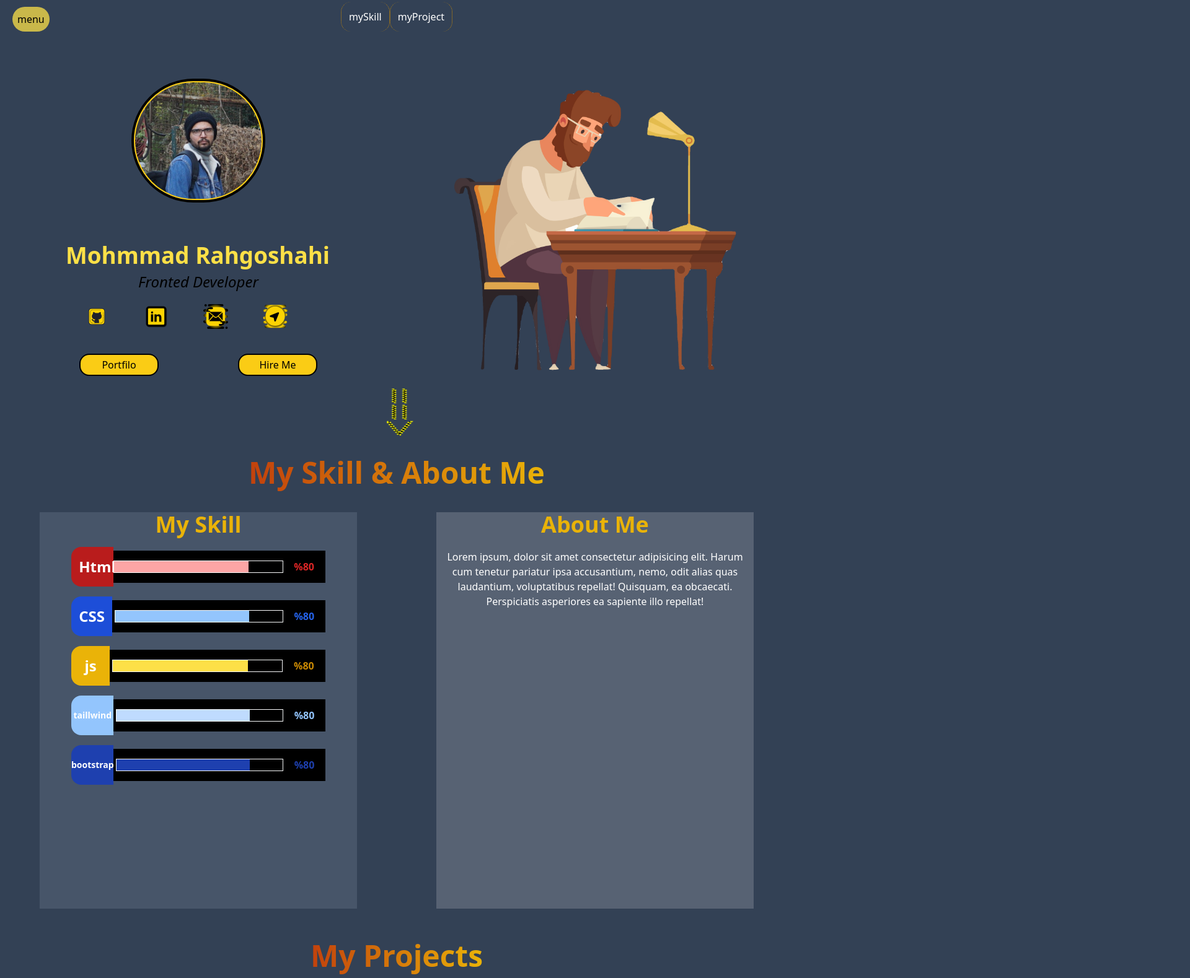
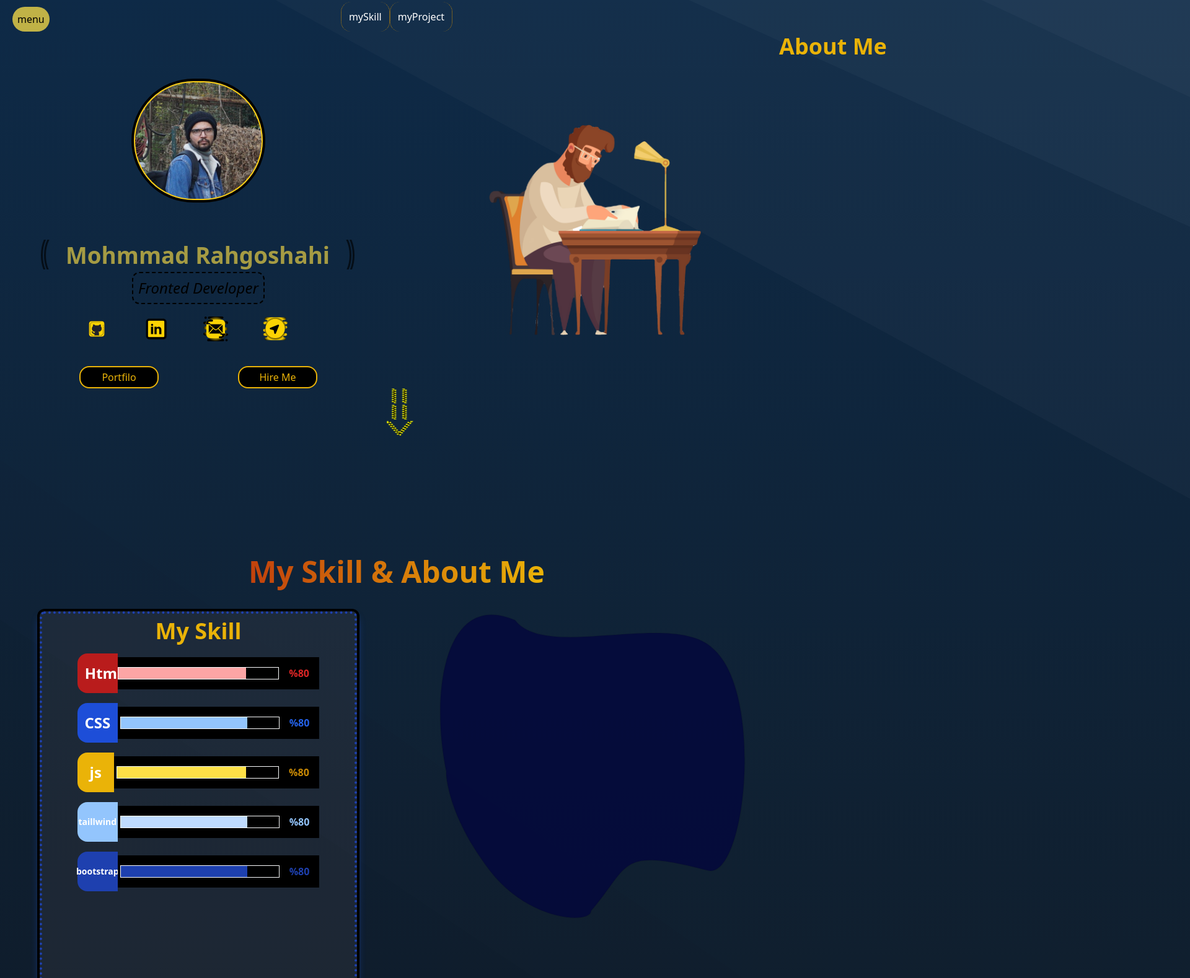
Before and after one commit to mohmmadView/ProjectPortoFile, a website: page index.html in a window 1280 px wide. Shown: the part 9-1588 px from the top of the page at 62% size, 1920 px wide, since content can reach past the window. Drawn offline with nearby package versions, Linux system fonts and the light colour scheme.

Commit message:
aboutUpdate

```diff
--- a/index.html
+++ b/index.html
@@ -10,7 +10,7 @@
     <link rel="stylesheet" href="./node_modules/animate.css/animate.min.css">
 </head>
 
-<body class="bg-slate-700 bg-cover ">
+<body class=" ">
 
 
      <header class="w-4/5 mx-auto mt-3">
@@ -39,7 +39,8 @@
 
     <main>
  <div class="w-full  grid grid-cols-2  animate__animated animate__zoomIn">
-  <div class="col h-36">
+  <div>
+  <div class="col  h-36">
            <!--! imageProfile -->
     <div class="flex mb-12 mt-16 justify-center">
   <div class=" w-52 h-48 bg-[url('/backgrand/me3project.jpg')] bg-cover mt-4 ring-4 ring-black rounded-full border-2  border-yellow-400 relative z-20"></div>
@@ -49,13 +50,13 @@
 <!--? TitleName -->
 <div class="flex flex-col 2xl:mt-10">
 
-<h1 class="text-yellow-300 font-bold text-3xl text-center mt-4 ml6">
+<h1 class="text-yellow-300  font-bold text-3xl text-center mt-4 ml6">
  <span class="text-wrapper" >
-   <span class="letters ">Mohmmad Rahgoshahi</span>
+   <span class="letters  p-8 rounded-full  border-double border-8 border-black  ">Mohmmad Rahgoshahi</span>
  </span> </h1>
 
-<h1 class="ml1 relative">
-<div class="text-black text-center italic mb-3 text-2xl letters "> Fronted Developer</div>
+<h1 class="ml1 relative flex justify-center">
+<span class="text-black text-center italic mb-3 text-2xl letters  border-black border-2 border-dashed p-2 rounded-xl "> Fronted Developer</>
 </h1>
 <!--? TitleName -->
 <!--* ICON -->
@@ -154,20 +155,20 @@
 <!--* ICON -->
 </div>
 <div   class="flex justify-evenly 2xl:mt-20 mt-8">
-<div class="w-32 2xl:w-44 2xl:p-3 border-2 border-black p-1 rounded-2xl text-center text-black bg-yellow-400 ">Portfilo</div>
-<div class="w-32 2xl:w-44 2xl:p-3 border-2 border-black p-1 rounded-2xl text-center text-black bg-yellow-400" >Hire Me</div>
+<div class="w-32 2xl:w-44 2xl:p-3 border-2 border-yellow-500 p-1 rounded-2xl text-center text-yellow-500 bg-black ">Portfilo</div>
+<div class="w-32 2xl:w-44 2xl:p-3 border-2 border-yellow-500 p-1 rounded-2xl text-center text-yellow-500 bg-black" >Hire Me</div>
 </div>
   </div>
-
+  </div>
 <!-- ?img_libaryBook -->
 
-  <div class="col h-auto   ">
-<img src="./backgrand/librarybook.png"  class="w-full max-h-screen object-top" alt="">
+  <div class="w-full p-20 pb-48 h-screen">
+<img src="./backgrand/librarybook.png"  class="" alt="">
 
   </div>
 </div>
   <!--?================== svg-Arrow ==================-->
-<div class="w-full absolute bottom-10 flex justify-center animate__animated animate__backInUp text-white max-xl:bottom-0">
+<div class="w-full absolute bottom-10 flex justify-center animate__animated animate__backInUp  text-white max-xl:bottom-0">
   <svg width="80px" height="130px" viewBox="0 0 100 180" id="SVGRoot" version="1.1" enable-background="new" xmlns="http://www.w3.org/2000/svg" xmlns:xlink="http://www.w3.org/1999/xlink">
     <defs>
       <rect height="53.12819" id="rect862" width="71.57005" x="226.00165" y="24.10057"/>
@@ -212,9 +213,9 @@
 </div>
 <div class="w-full h-full  grid  grid-cols-2 ">
 
-  <div id="mySkill"  class="animate__animated bg-slate-600 mx-auto w-4/5 h-4/5" >
+  <div id="mySkill"  class="animate__animated p-2 rounded-lg border-4 border-blue-800 border-dotted ring-4 ring-black bg-zinc-700/30 shadow-lg shadow-blue-700 hover:shadow-xl hover:shadow-blue-800 mx-auto w-4/5 h-4/5" >
 
-<h1 class="w-full text-4xl text-yellow-500 font-bold text-center ">My Skill</h1>
+<h1 class="w-full text-4xl text-yellow-500 font-bold text-center">My Skill</h1>
           <!--! Skill Html -->
 
   <div class="w-full flex justify-center ">
@@ -304,15 +305,13 @@
 <!--! About Me -->
 <!--------------->
 
-<div id="AboutMe" class="animate__animated  bg-gray-200/20  w-4/5 h-4/5 mx-auto">
-<h1 class="w-full text-4xl mb-5 text-yellow-500 font-bold text-center">About Me</h1>
-<div class="w-full h-full flex justify-center">
-  <p class="w-full h-full text-white text-center">
-Lorem ipsum, dolor sit amet consectetur adipisicing elit. Harum cum tenetur pariatur ipsa accusantium,
- nemo, odit alias quas laudantium, voluptatibus repellat! Quisquam, ea obcaecati.
-  Perspiciatis asperiores ea sapiente illo repellat!
-</p>
-</div>
+<div id="AboutMe" class="animate__animated  w-4/5 h-4/5 mx-auto">
+<h1 class="w-full text-4xl mb-5 text-yellow-500 absolute top-16 font-bold text-center">About Me</h1>
+<svg viewBox="0 0 220 220" xmlns="http://www.w3.org/2000/svg">
+  <defs></defs>
+  <path style="stroke: rgba(0, 0, 0, 0.06); fill: rgba(3, 7, 61, 0.8);" d="M 191.918 25.997 C 164.41 -1.187 76.336 34.602 54.579 6.173 C 6.876 -14.55 -4.748 53.721 6.9 111.311 C 6.515 111.559 7.097 140.797 37.013 179.771 C 64.36 215.398 107.293 217.029 107.293 207.728 C 134.716 176.062 125.406 163.389 188.206 179.77 C 214.5 186.628 227.663 56.859 191.918 25.997 Z"></path>
+</svg>
+
 
 </div>
 
@@ -326,7 +325,7 @@ Lorem ipsum, dolor sit amet consectetur adipisicing elit. Harum cum tenetur pari
     My Projects
   </span>
 </div>
-<div class="w-10/12 h-2/4 animate__animated mx-auto grid grid-cols-2 ">
+<div class="w-10/12 h-2/5 animate__animated mx-auto grid grid-cols-2 ">
   <div id="project1" class="animate__animated  flex justify-center project1">
 
           <a href="../history-of-iran-tour/index.html" class="w-4/5 h-4/5  self-center   bg-clip-border  border-4 border-outline border-yellow-600  hover:border-white p-5  border-outline  ring-yellow-200 hover:ring-black ring ring-3 hover:ring-8 rounded-xl mx-3  bg-[url('/backgrand/porgect/theHistoy.png')] bg-cover bg-center">
@@ -340,7 +339,7 @@ Lorem ipsum, dolor sit amet consectetur adipisicing elit. Harum cum tenetur pari
 </a>
 
 
-<div class="w-10/12 h-2/4 mx-auto grid grid-cols-2">
+<div class="w-10/12 h-2/5 mx-auto grid grid-cols-2">
   <div id="project3" class="flex animate__animated justify-center">
           <a href="../libaryAnimation/" class="w-4/5 h-4/5 bg-clip-border border-4 border-outline   border-yellow-600 hover:border-white ring-yellow-200 ring ring-3 hover:ring-black  hover:ring-8  rounded-xl mx-3 bg-[url('/backgrand/porgect/Screenshot_20230201_190102.png')] bg-cover bg-center"></a>
   </div>
@@ -353,7 +352,6 @@ Lorem ipsum, dolor sit amet consectetur adipisicing elit. Harum cum tenetur pari
 
 <div class="w-screen h-screen">
 <div  id="serviceHtml" class="w-full h-1/2    relative  ">
-  <div class="w-full h-5 bg-gray-600"></div>
   <div class="w-full 1/2 bg-slate-50 z-0">
 </div>
   <!-- <div class="w-52 h-24  left-1/4    bg-blue-300 absolute top-96 rounded-full">
--- a/style.css
+++ b/style.css
@@ -11,6 +11,11 @@
 
    background-color: black;
 }  */
+body{
+  background-image: url('/backgrand/svgback2.svg');
+  background-repeat: no-repeat;
+  background-size: cover;
+}
 .ml6 {
     position: relative;
     font-weight: 700;
```
Also changed, not shown: backgrand/backgranSvgNew.svg (added), dist/output.css.
